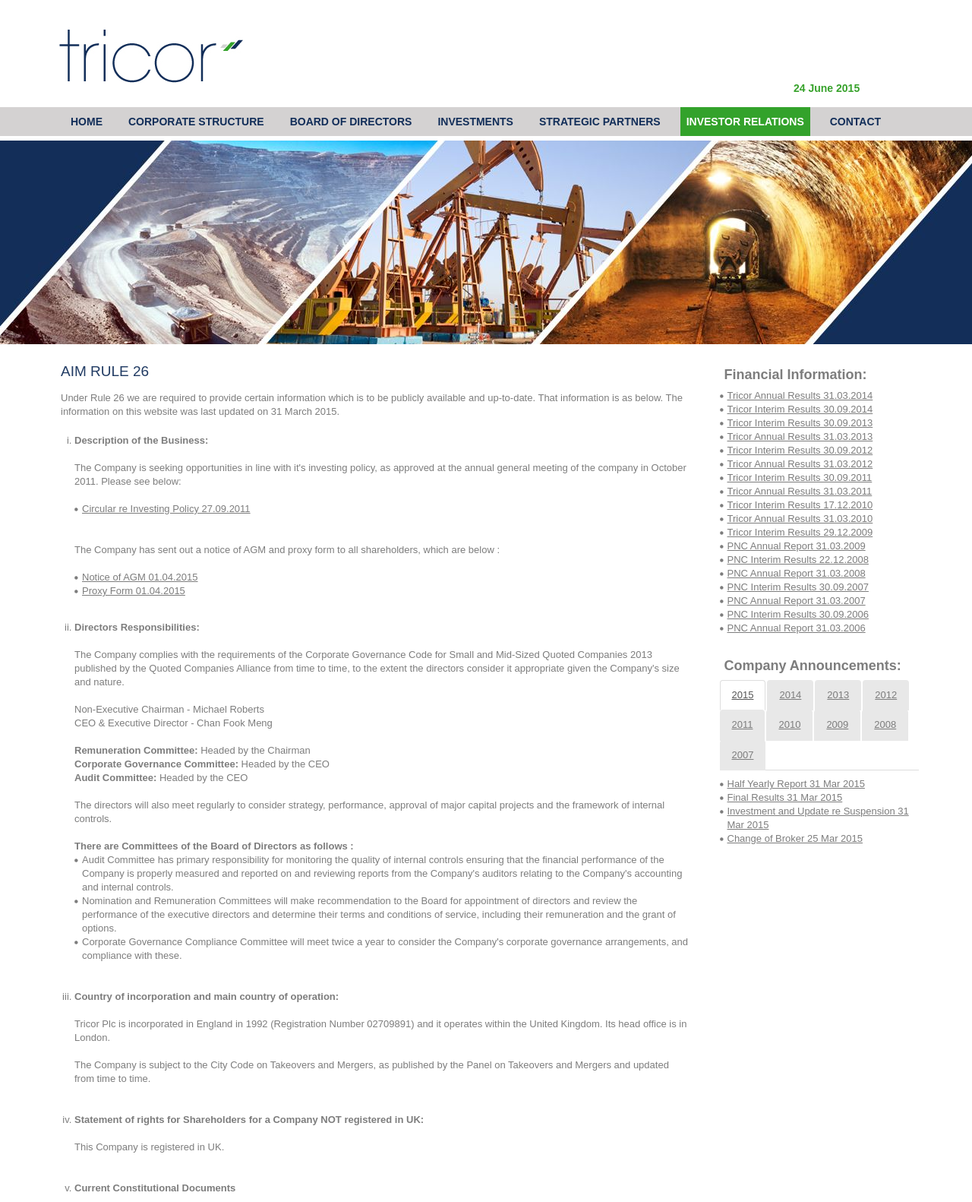
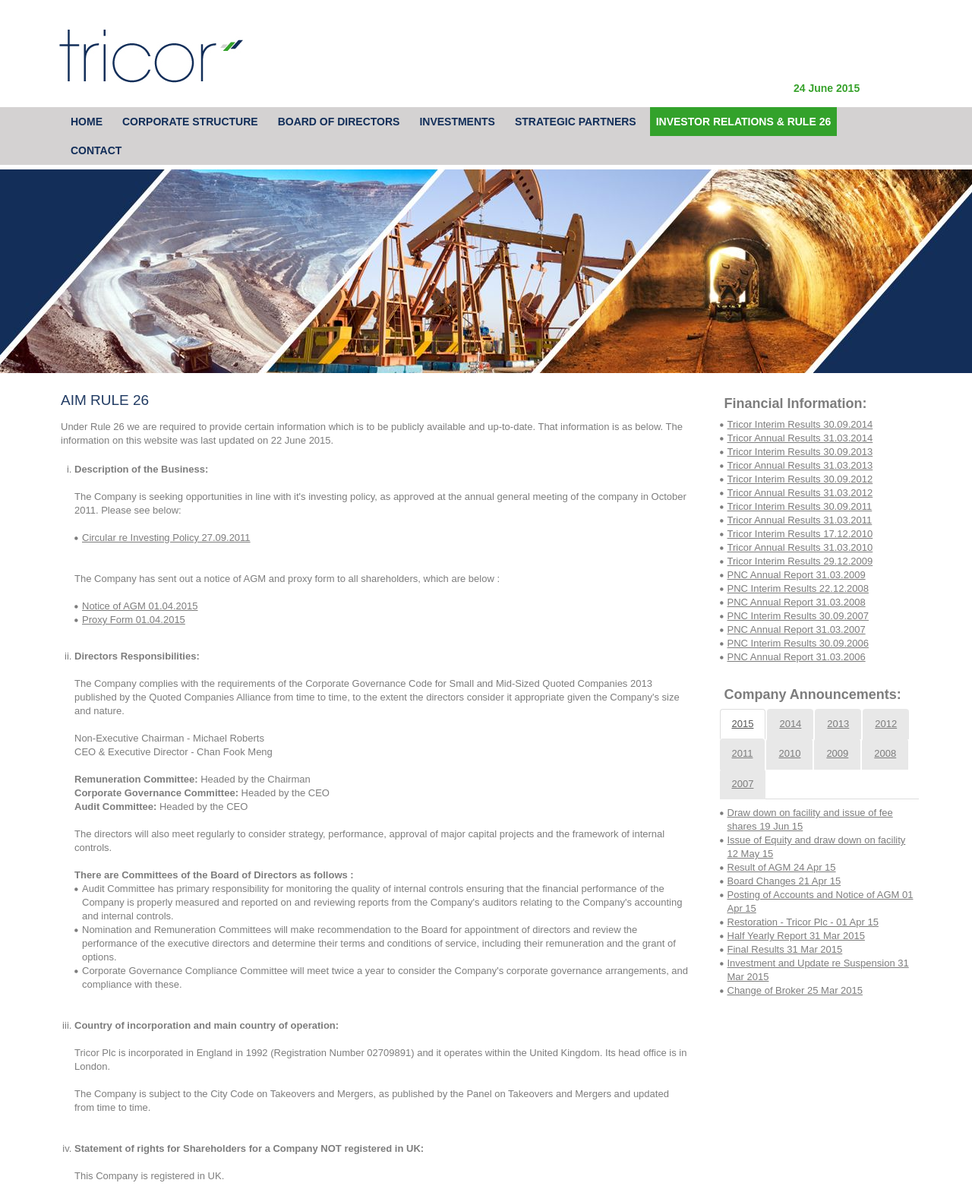
Before and after one commit to ziauddinsarker/tricor, a plain HTML site: page investor-relations.html in a window 1280 px wide. Shown: the top 1582 px of the page at 76% size. Drawn offline with nearby package versions, Linux system fonts and the light colour scheme.

Commit message:
update today

```diff
--- a/includes/css/style.css
+++ b/includes/css/style.css
@@ -77,7 +77,7 @@ a:hover{color:#000; text-decoration:none;}
 .menu-bg{background:#d4d2d2;}
 .top_menu ul{padding:0; margin:0; list-style:none;}
 .top_menu ul li{float:left;}
-.top_menu ul li a{font:bold 14px/22px Arial, Helvetica, sans-serif; color:#122e59; text-transform:uppercase; text-decoration:none; margin-right:18px; display:inline-block; padding:8px;}
+.top_menu ul li a{font:bold 14px/22px Arial, Helvetica, sans-serif; color:#122e59; text-transform:uppercase; text-decoration:none; margin-right:10px; display:inline-block; padding:8px;}
 .top_menu ul li a:hover, .top_menu ul li a.active{color:#fff; background:#33a22b;}
 
 .banner{height:274px; background:url(./../../images/banner.jpg) center 0 no-repeat #122e59; border-top:solid 6px #ffffff; text-indent:-9999px;}
--- a/investor-relations.html
+++ b/investor-relations.html
@@ -82,7 +82,7 @@
                                 <li><a href="board-of-director.html">BOARD OF DIRECTORS</a></li>
                                 <li><a href="investments.html">INVESTMENTS</a></li>
                                 <li><a href="Strategic-Partner.html">STRATEGIC PARTNERS</a></li>
-                                <li><a href="investor-relations.html" class="active">INVESTOR RELATIONS</a></li>
+                                <li><a href="investor-relations.html" class="active">INVESTOR RELATIONS & RULE 26</a></li>
                                 <li><a href="contact.html">CONTACT</a></li>
                             </ul>
                         </div>
@@ -101,7 +101,7 @@
 	<article class="col-md-9">
 			<div class="text_area">
                     <h1>AIM RULE 26</h1>
-                    <p>Under Rule 26 we are required to provide certain information which is to be publicly available and up-to-date. That information is as below. The information on this website was last updated on 31 March 2015.</p>
+                    <p>Under Rule 26 we are required to provide certain information which is to be publicly available and up-to-date. That information is as below. The information on this website was last updated on 22 June 2015.</p>
                     <ol type="i" class="main_list">
                         <li>
                             <strong>Description of the Business:</strong>
@@ -271,8 +271,8 @@
 
 	<h4><strong>Financial Information:</strong></h4>
 		<ul class="list">
+			<li><a href="pdf/TRICOR%20PLC%20Sep14%20v6%203%2015_AR_FINAL%20-%20ACL%20comments_AR_amended.pdf" target="_blank">Tricor Interim Results 30.09.2014</a></li>
 			<li><a href="pdf/YE%202014%20Tricor%20plc%20(171014)-clean%20copy%20JHedit_AR_FINAL_v2.pdf" target="_blank">Tricor Annual Results 31.03.2014</a></li>
-			<li><a href="pdf/TRICOR%20PLC%20Sep14%20v6%203%2015_AR_FINAL%20-%20ACL%20comments_AR_amended.pdf" target="_blank">Tricor Interim Results 30.09.2014</a></li>
 			<li><a href="pdf/Tricor%20Interim%20Results%2030.09.2013.pdf" target="_blank">Tricor Interim Results 30.09.2013</a></li>
 			<li><a href="pdf/TEJupdate_31760_clean_AR_final_changes_clean_issued_CFM.pdf" target="_blank">Tricor Annual Results 31.03.2013</a></li>
 			<li><a href="pdf/Tricor%20Interim%20Results%2030.09.2012.pdf" target="_blank">Tricor Interim Results 30.09.2012</a></li>
@@ -310,6 +310,12 @@
           <div class="tab-content">
             <div class="tab-pane active" id="2015">
 				<ul class="list">
+					<li><a href="http://www.londonstockexchange.com/exchange/news/market-news/market-news-detail/12396724.html" target="_blank">Draw down on facility and issue of fee shares  19 Jun 15</a></li>
+					<li><a href="http://www.londonstockexchange.com/exchange/news/market-news/market-news-detail/12348057.html" target="_blank">Issue of Equity and draw down on facility  12 May 15</a></li>
+					<li><a href="http://www.londonstockexchange.com/exchange/news/market-news/market-news-detail/12328806.html" target="_blank">Result of AGM  24 Apr 15</a></li>
+					<li><a href="http://www.londonstockexchange.com/exchange/news/market-news/market-news-detail/12324329.html" target="_blank">Board Changes  21 Apr 15</a></li>
+					<li><a href="http://www.londonstockexchange.com/exchange/news/market-news/market-news-detail/12302280.html" target="_blank">Posting of Accounts and Notice of AGM  01 Apr 15</a></li>
+					<li><a href="http://www.londonstockexchange.com/exchange/news/market-news/market-news-detail/12302142.html" target="_blank">Restoration - Tricor Plc - 01 Apr 15</a></li>
 					<li><a href="http://www.investegate.co.uk/tricor-plc--tric-/rns/half-yearly-report/201503311836340841J/" target="_blank">Half Yearly Report 31 Mar 2015</a></li>
 					<li><a href="http://www.investegate.co.uk/tricor-plc--tric-/rns/final-results/201503311836310843J/" target="_blank">Final Results 31 Mar 2015</a></li>
 					<li><a href="http://www.investegate.co.uk/tricor-plc--tric-/rns/investment-and-update-re-suspension/201503311836270851J/" target="_blank">Investment and Update re Suspension 31 Mar 2015</a></li>
```
Also changed, not shown: Strategic-Partner.html (+1 -1 lines), board-of-director.html (+1 -1 lines), contact.html (+1 -1 lines), corporate-structure.html (+1 -1 lines), index.html (+1 -3 lines), investments.html (+2 -2 lines).
